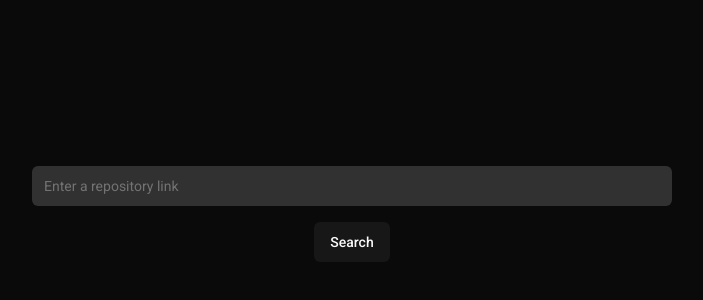
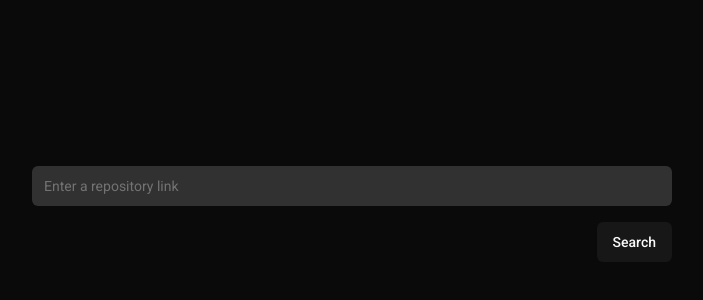
Before and after one commit to Yukine2133/dev-days, a Next.js app: page / in a window 1280 px wide. Shown: the part 186-486 px from the top of the page, without its empty margins (288-991 px from the left). Built offline with nearby package versions, Linux system fonts and the light colour scheme.

Commit message:
fix the position of the button

```diff
--- a/components/RepositoryInput.tsx
+++ b/components/RepositoryInput.tsx
@@ -36,10 +36,7 @@
   };
 
   return (
-    <form
-      className="flex  flex-col items-center justify-center"
-      onSubmit={handleSubmit}
-    >
+    <form className="flex  flex-col  justify-center" onSubmit={handleSubmit}>
       <Input
         className="w-[40rem] bg-[#313131] outline-none"
         type="text"
```
